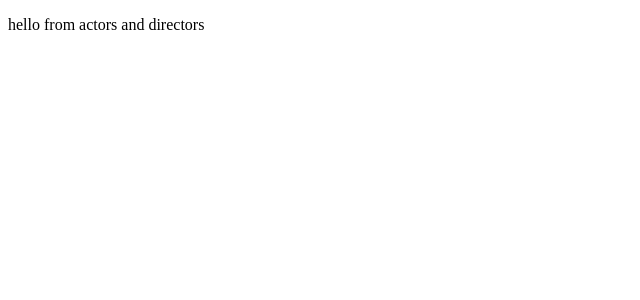
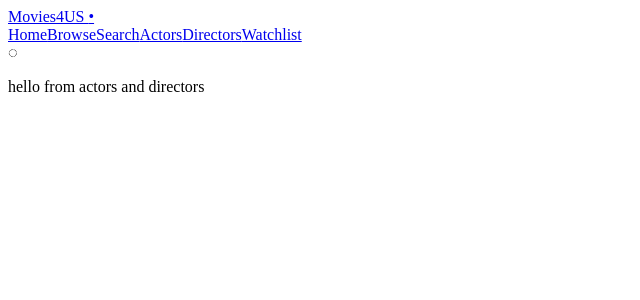
Before and after one commit to Hadookhan/thematic_project_Y2, a React (Vite) app: page /info in a window 1280 px wide. Shown: the top 300 px of the page, without its empty margins (0-640 px from the left). Built offline with nearby package versions, Linux system fonts and the light colour scheme; no server answers.

Commit message:
Update App.jsx

```diff
--- a/src/App.jsx
+++ b/src/App.jsx
@@ -1,4 +1,6 @@
-import { Routes, Route } from 'react-router-dom';
+
+import { Routes, Route } from "react-router-dom";
+import Navbar from './components/navbar';
 import ScrollToTop from "./components/ScrollToTop";
 import Home from './pages/Home';
 import Browse from './pages/Browse';
@@ -10,7 +12,7 @@ function App() {
 
   return (
     <>
-    {/* <Navbar /> */}
+    <Navbar />
     <ScrollToTop />
         <Routes>
           <Route path="/" element={<Home />} />
@@ -18,7 +20,7 @@ function App() {
           <Route path="/search" element={<Search />} />
           <Route path="/info" element={<Actors_Directors />} />
           {/* movie could also be quieried into the info endpoint (such like actors and directors are) */}
-          <Route path="/movie" element={<Movie />} />
+          <Route path="/movie/:id" element={<Movie />} />
         </Routes>
     {/* <Footer /> */}
     </>
```
